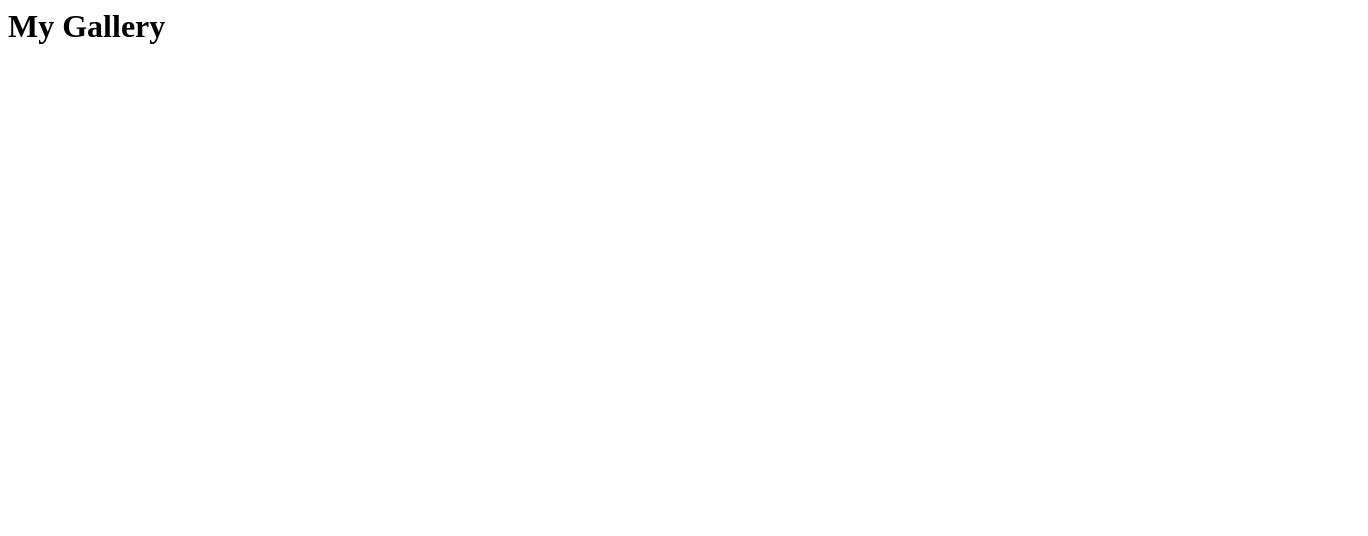
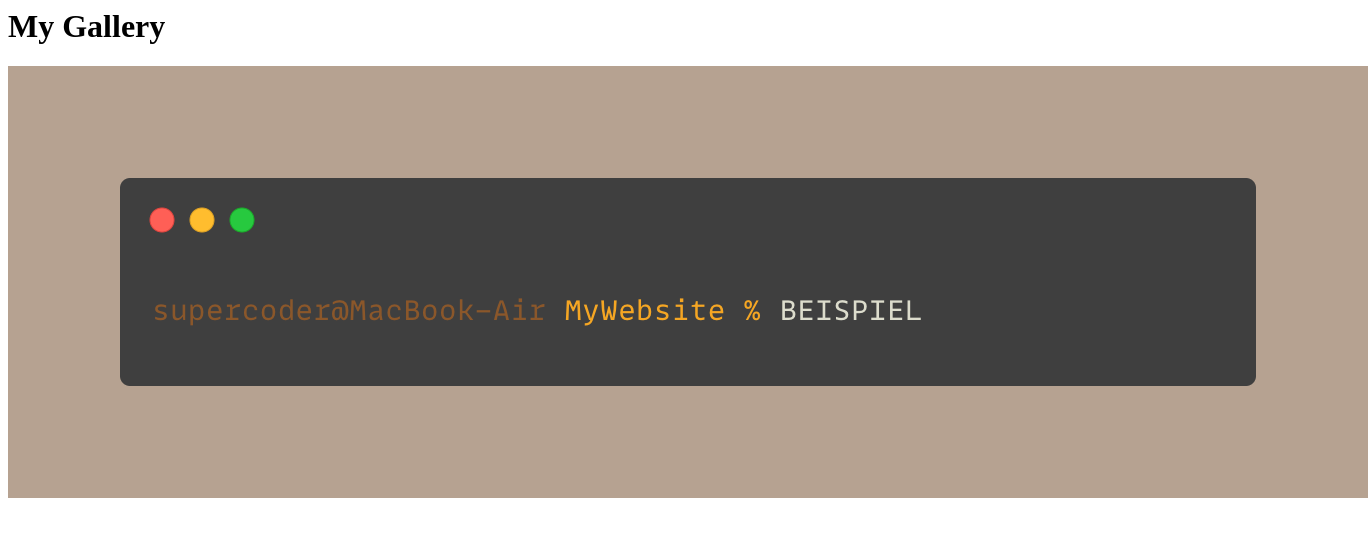
Before and after one commit to YuhoHarada/0610_git, a plain HTML site: page index.html in a window 1280 px wide. Shown: the whole page, 1368 px wide, since content can reach past the window. Drawn offline with Linux system fonts and the light colour scheme.

Commit message:
ver. 0.0.2

```diff
--- /dev/null
+++ b/assets/css/style.css
@@ -0,0 +1,3 @@
+img{
+    width: 400px;
+}
--- a/index.html
+++ b/index.html
@@ -2,5 +2,6 @@
     <head></head>
     <body>
         <h1>My Gallery</h1>
+        <img src="assets/img/beispiel.png" alt="">
     </body>
 </html>
```
Also changed, not shown: assets/img/beispiel.png (added).
